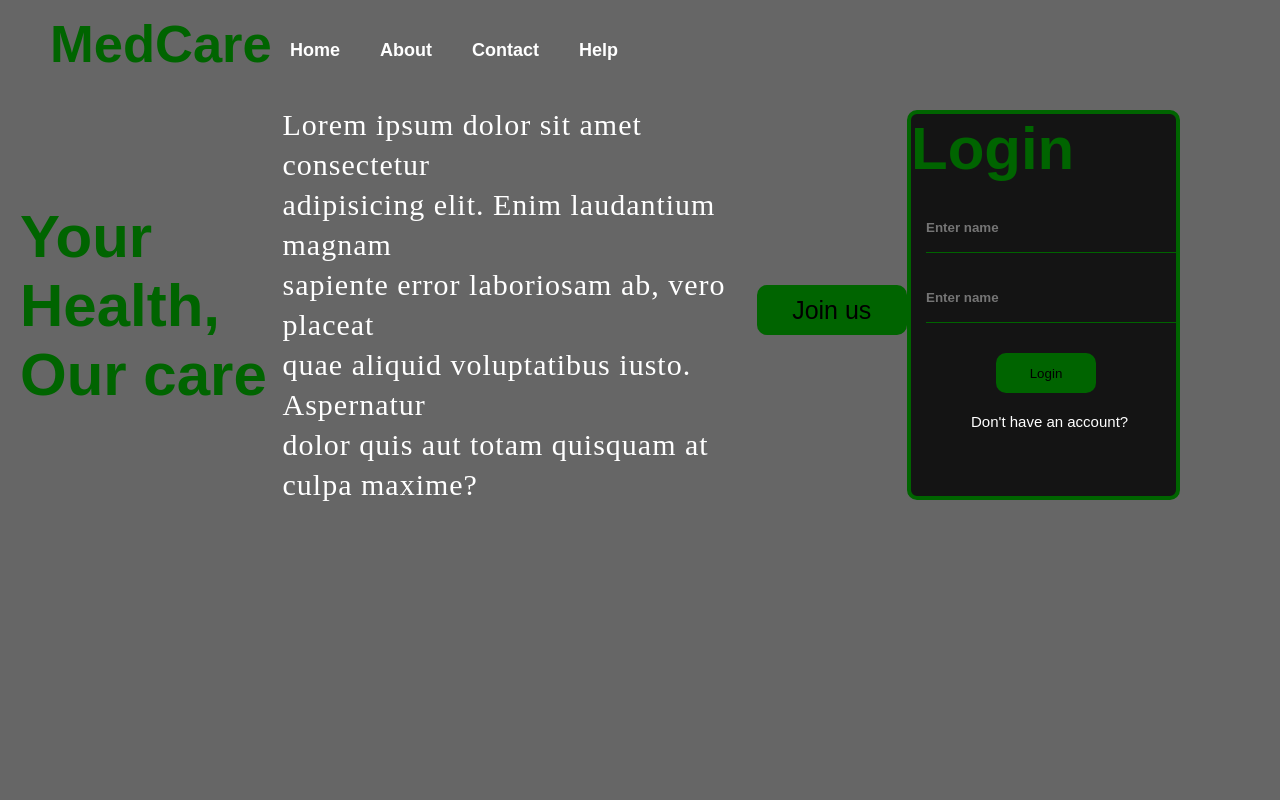
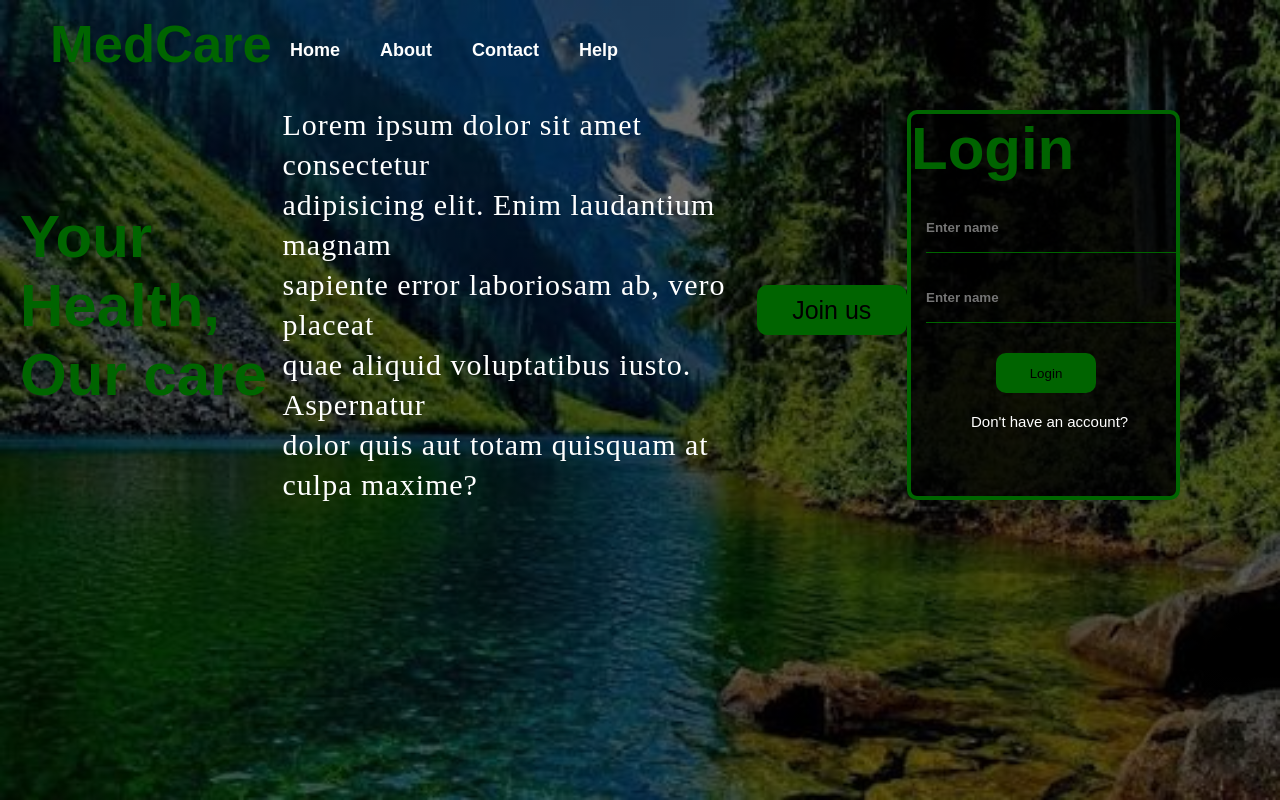
Before and after one commit to Mrcool-Chef/Website1, a plain HTML site: page index.html in a window 1280 px wide. Drawn offline with Linux system fonts and the light colour scheme.

Commit message:
Update style.css

```diff
--- a/style.css
+++ b/style.css
@@ -7,7 +7,7 @@
 .main{
     width: 100vw;
     height: 100vh;
-    background: linear-gradient(to top,rgba(0,0,0,0.6)50%,rgba(0,0,0,0.6)50%),url("./Wallp.jpg.");
+    background: linear-gradient(to top,rgba(0,0,0,0.6)50%,rgba(0,0,0,0.6)50%),url(Wallp.jpg);
     background-size: cover;
 }
 .navbar{
```
